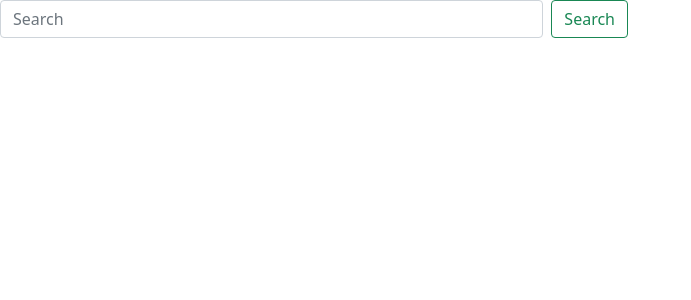
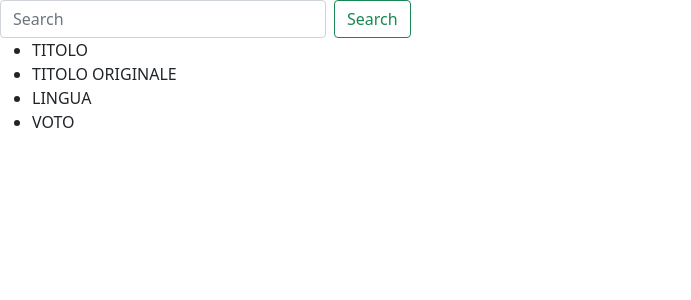
Before and after one commit to dariomontani/vue-boolflix, a Vue app: page / in a window 1280 px wide. Shown: the top 300 px of the page, without its empty margins (0-691 px from the left). Built offline with nearby package versions, Linux system fonts and the light colour scheme; no server answers.

Commit message:
problema con l'inserimento dell'API

```diff
--- a/src/App.vue
+++ b/src/App.vue
@@ -1,11 +1,13 @@
 <template>
   <div id="app">
-    <Header />
+    <Header @search="searchFilm"/>
     <Main />
   </div>
 </template>
 
 <script>
+import axios from 'axios';
+
 import Header from "./components/Header.vue";
 import Main from "./components/Main.vue";
 
@@ -16,6 +18,22 @@ export default {
     Header,
     Main,
   },
+  data(){
+    return{
+      queryApi: 'https://api.themoviedb.org/3/search/movie?api_key=9505cc46166ebdcfaaeb4f17e2cdaa20&query=ritorno+al+futuro',
+      films: [],
+    }
+  },
+  created() {
+    axios.get(this.queryApi)
+      .then((result) => {
+        this.films = result.results;
+        console.log(result.results);
+      })
+      .catch((error) => {
+        console.log(error);
+      })
+  },
 };
 </script>
 
--- a/src/components/Header.vue
+++ b/src/components/Header.vue
@@ -1,20 +1,13 @@
 <template>
+
 <div class="row">
-    <div class="col-6">
+    <div class="col-4">
         <form class="d-flex">
-            <input class="form-control me-2" type="search" placeholder="Search" aria-label="Search">
-            <button class="btn btn-outline-success" type="submit">Search</button>
+            <input v-model="inputText" class="form-control me-2" type="text" placeholder="Search" aria-label="Search">
+            <button @click="$emit('searchFilm', inputText)" class="btn btn-outline-success" type="button">Search</button>
         </form>
     </div>
 </div>
-
-<!-- Milestone 1:
-Creare un layout base con una searchbar (una input e un button) in cui possiamo scrivere completamente o parzialmente il nome di un film. Possiamo, cliccando il  bottone, cercare sull’API tutti i film che contengono ciò che ha scritto l’utente.
-Vogliamo dopo la risposta dell’API visualizzare a schermo i seguenti valori per ogni film trovato:
-Titolo
-Titolo Originale
-Lingua
-Voto -->
 
 </template>
 
@@ -23,7 +16,7 @@ export default {
     name: 'Header',
     data(){
         return{
-
+            inputText:"",
         }
     }
 }
--- a/src/components/Main.vue
+++ b/src/components/Main.vue
@@ -1,5 +1,12 @@
 <template>
-  <div></div>
+  <div>
+    <ul>
+      <li>TITOLO</li>
+      <li>TITOLO ORIGINALE</li>
+      <li>LINGUA</li>
+      <li>VOTO</li>
+    </ul>
+  </div>
 </template>
 
 <script>
```
